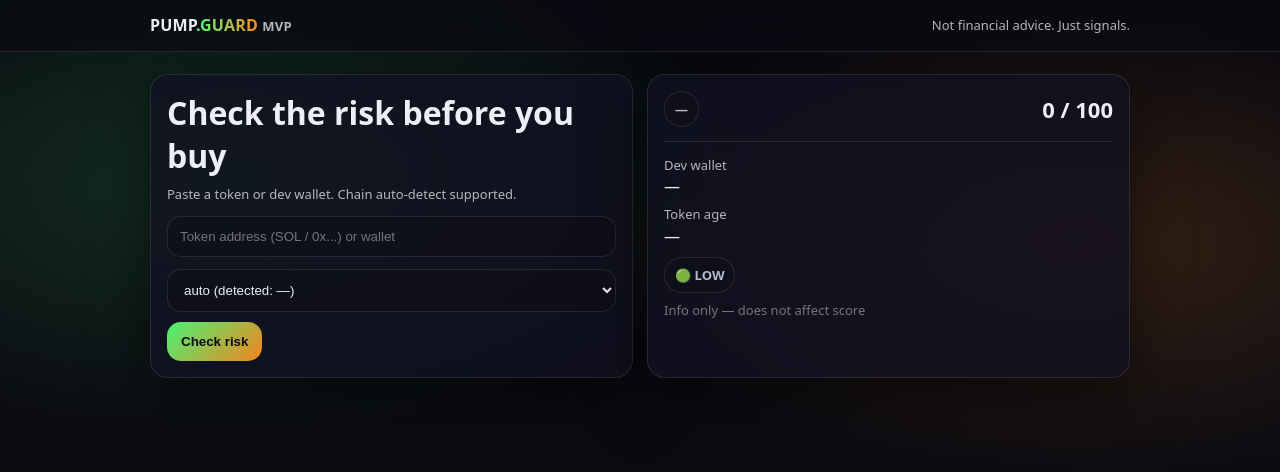
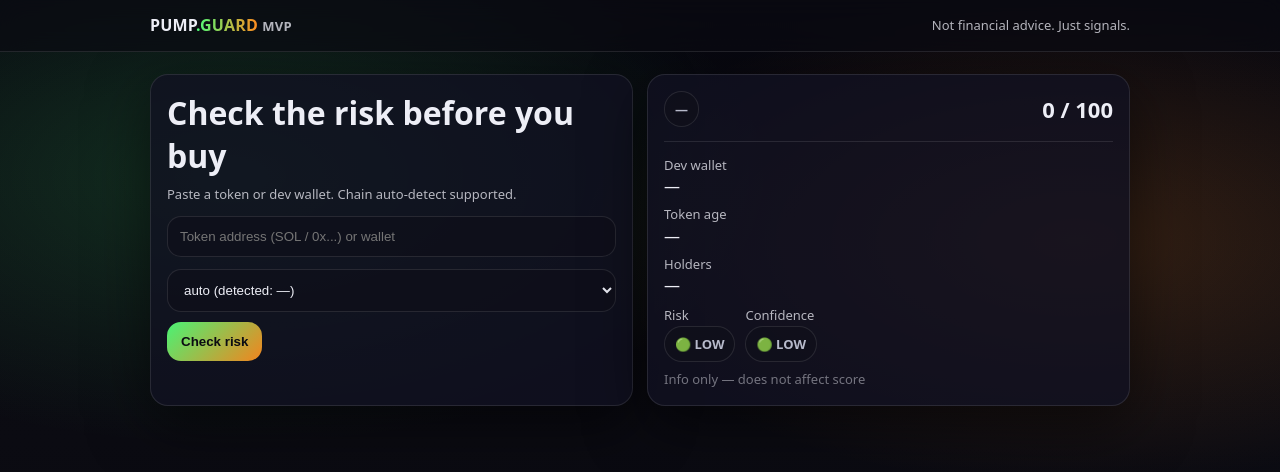
Before and after one commit to ibragimovelmin1/pump_guard, a Next.js app: page / in a window 1280 px wide. Shown: the top 472 px of the page. Built offline with nearby package versions, Linux system fonts and the light colour scheme.

Commit message:
add commit

```diff
--- a/pages/index.tsx
+++ b/pages/index.tsx
@@ -567,8 +567,23 @@ export default function Home() {
 <div className="small">Token age</div>
 <div>{formatAge(data?.token?.age_seconds)}</div>
 
-            <div style={{ marginTop: 10 }}>
+<div style={{ height: 8 }} />
+
+<div className="small">Holders</div>
+<div>{data?.token?.holders ?? "—"}</div>
+
+<div style={{ height: 10 }} />
+
+<div className="row" style={{ gap: 10 }}>
+  <div>
+    <div className="small">Risk</div>
     <RiskBadge level={data?.risk.level ?? "LOW"} />
+  </div>
+
+  <div>
+    <div className="small">Confidence</div>
+    <RiskBadge level={data?.risk.confidence ?? "LOW"} />
+  </div>
 </div>
 
             <div className="small" style={{ opacity: 0.6, marginTop: 8 }}>
```
Lines whose indentation alone changed are shown as unchanged.
